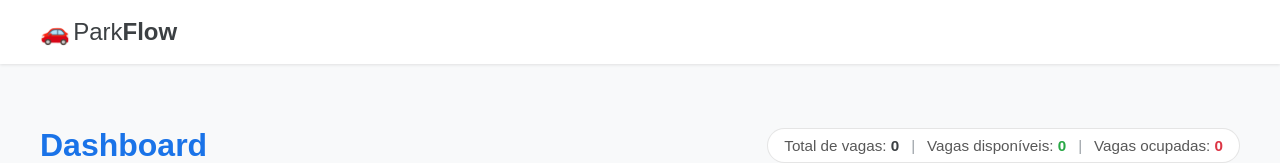
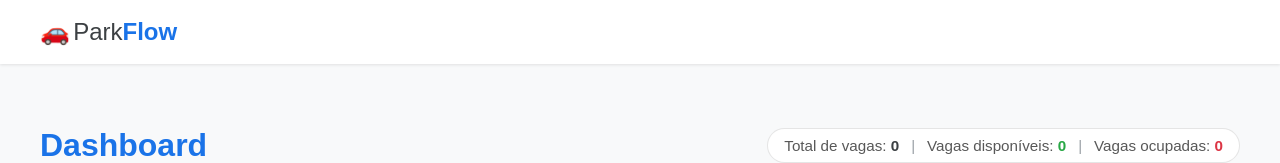
Before and after one commit to impalea/parkflow, an Angular app in the folder parkflow-web/: page /dashboard in a window 1280 px wide. Shown: the top 163 px of the page. Built offline with nearby package versions, Linux system fonts and the light colour scheme; no server answers; a web font is replaced by a local one.

Commit message:
organizing classes

```diff
--- a/parkflow-web/src/app/app.html
+++ b/parkflow-web/src/app/app.html
@@ -1,8 +1,8 @@
-<header class="main-header">
-	<div class="header-container">
+<header>
+	<div class="container">
 		<div class="logo">
 			<span class="logo-icon">🚗</span>
-			<span class="logo-text">Park<span>Flow</span></span>
+			<span class="logo-text">Park<strong>Flow</strong></span>
 		</div>
 	</div>
 </header>
--- a/parkflow-web/src/app/app.scss
+++ b/parkflow-web/src/app/app.scss
@@ -1,12 +1,12 @@
-.main-header {
+header {
 	height: 64px;
-	background-color: #ffffff;
+	background-color: white;
 	box-shadow: 0 1px 3px rgba(0,0,0,0.1);
 	display: flex;
 	align-items: center;
 	padding: 0 1.5rem;
 
-	.header-container {
+	.container {
 		width: 100%;
 		max-width: 1200px;
 		margin: 0 auto;
@@ -25,12 +25,10 @@
 
 .logo-text {
 	font-size: 1.5rem;
-	font-weight: 400;
-	color: var(--primary-color);
+	color: var(--primary-text);
 
-	span {
-		font-weight: 700;
-		color: var(--title-color);
+	strong {
+		color: var(--primary-blue);
 	}
 }
 
```
